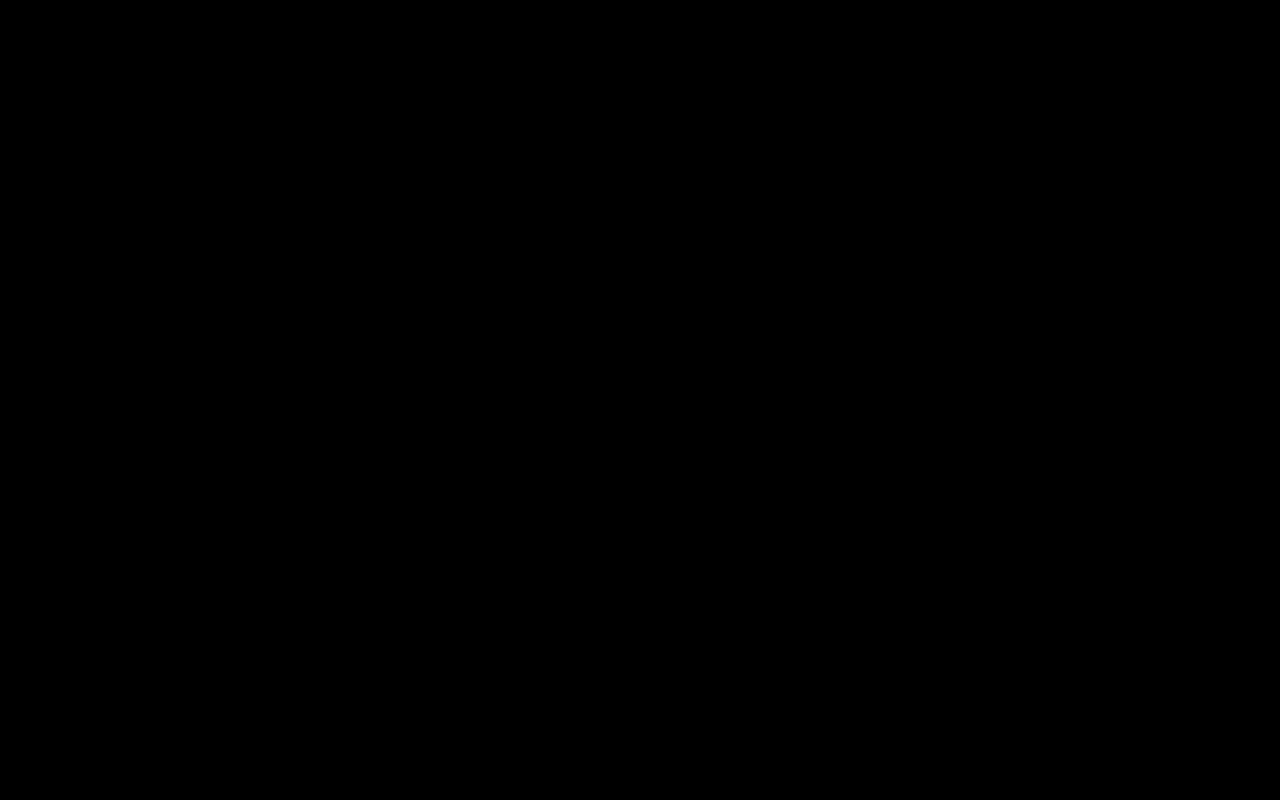
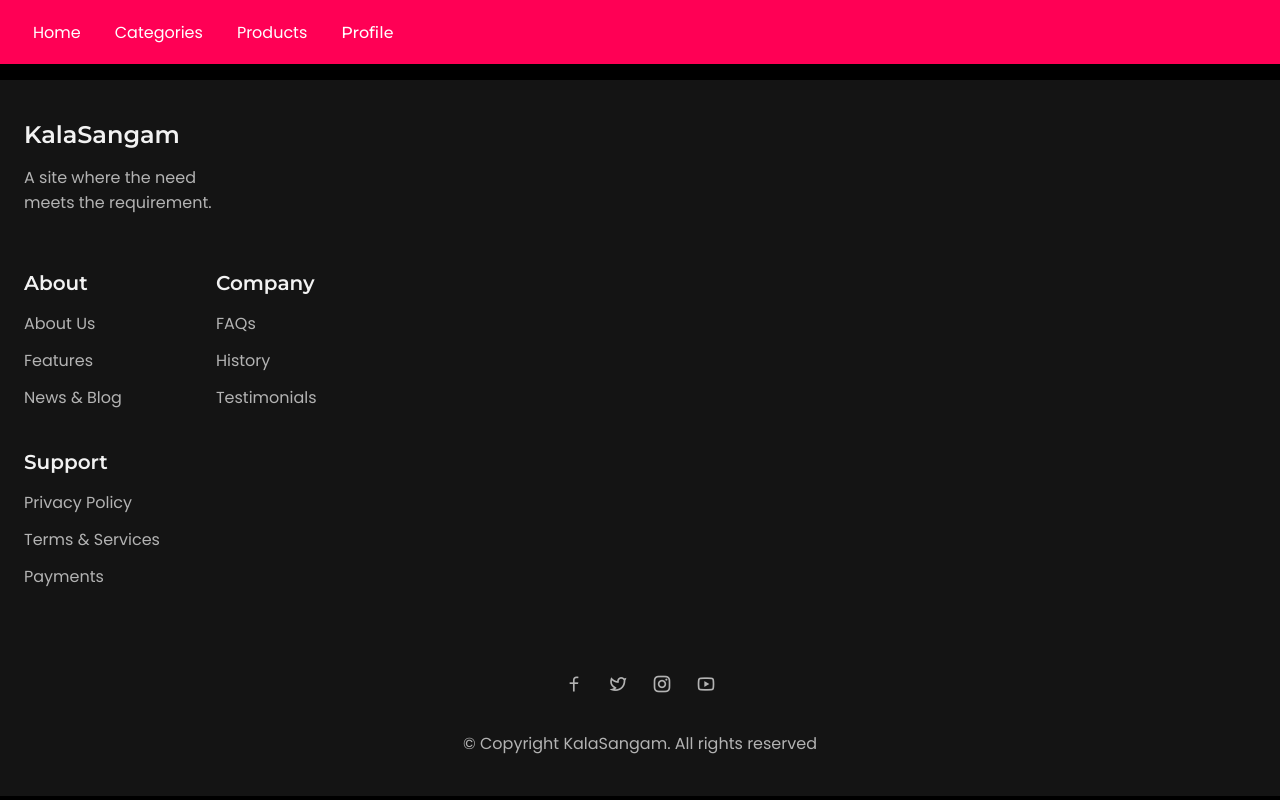
Before and after one commit to eziokittu/Kalasangam-app, a React (Create React App) app in the folder kalasangam-frontend/: page /1/create-listing in a window 1280 px wide. Before the commit this address had no page. Built offline with nearby package versions, Linux system fonts and the light colour scheme.

Commit message:
some small changes

```diff
--- a/kalasangam-frontend/src/App.js
+++ b/kalasangam-frontend/src/App.js
@@ -8,6 +8,7 @@ import {
 } from 'react-router-dom';
 import React, { useState, useCallback } from 'react';
 
+import MainNavigation from './reusable/Navigation/MainNavigation';
 import Header from './shared/header/Header';
 import Footer from './shared/footer/Footer';
 import Main from './pages/main/Main';
@@ -61,10 +62,11 @@ function App() {
       }}
     >
       <BrowserRouter>
-        <Header
+        {/* <Header
           appname='KalaSangam'
           names={['Home', 'Categories', 'Products', 'Create Listing', 'Profile']}
-        />
+        /> */}
+        <MainNavigation />
 
         <Routes>
           <Route exact path='/' element={<Main homeImage={IMAGES.image_home}/>} />
@@ -76,6 +78,7 @@ function App() {
 
         <Footer />
       </BrowserRouter>
+
     </AuthContext.Provider>
   );
 }
--- a/kalasangam-frontend/src/reusable/Navigation/MainNavigation.js
+++ b/kalasangam-frontend/src/reusable/Navigation/MainNavigation.js
@@ -1,5 +1,5 @@
 import React, { useState } from 'react';
-import { Link } from 'react-router-dom';
+// import { Link } from 'react-router-dom';
 
 import MainHeader from './MainHeader';
 import NavLinks from './NavLinks';
@@ -23,7 +23,7 @@ const MainNavigation = props => {
       {drawerIsOpen && <Backdrop onClick={closeDrawerHandler} />}
       <SideDrawer show={drawerIsOpen} onClick={closeDrawerHandler}>
         <nav className="main-navigation__drawer-nav">
-          <NavLinks />
+          <NavLinks names={['Home', 'Categories', 'Products', 'Create Listing', 'Profile']} />
         </nav>
       </SideDrawer>
 
@@ -36,11 +36,11 @@ const MainNavigation = props => {
           <span />
           <span />
         </button>
-        <h1 className="main-navigation__title">
+        {/* <h1 className="main-navigation__title">
           <Link to="/">YourPlaces</Link>
-        </h1>
+        </h1> */}
         <nav className="main-navigation__header-nav">
-          <NavLinks />
+          <NavLinks names={['Home', 'Categories', 'Products', 'Create Listing', 'Profile']} />
         </nav>
       </MainHeader>
     </React.Fragment>
--- a/kalasangam-frontend/src/reusable/Navigation/NavLinks.js
+++ b/kalasangam-frontend/src/reusable/Navigation/NavLinks.js
@@ -1,7 +1,7 @@
 import React, { useContext } from 'react';
 import { NavLink } from 'react-router-dom';
 
-import { AuthContext } from '../../context/auth-context';
+import { AuthContext } from '../../reusable/context/auth-context';
 import './NavLinks.css';
 
 const NavLinks = props => {
@@ -10,16 +10,27 @@ const NavLinks = props => {
   return (
     <ul className="nav-links">
       <li>
-        <NavLink to="/" exact>
-          ALL USERS
-        </NavLink>
+        <NavLink to="/" exact>{props.names[0]}</NavLink>
+      </li>
+      <li>
+        <NavLink to="/categories" exact>{props.names[1]}</NavLink>
+      </li>
+      <li>
+        <NavLink to="/products" exact>{props.names[2]}</NavLink>
       </li>
       {auth.isLoggedIn && (
         <li>
-          <NavLink to={`/${auth.userId}/places`}>MY PLACES</NavLink>
+          <NavLink to={`/${auth.userId}/create-listing`}>{props.names[3]}</NavLink>
+        </li>
+
+      )}
+      {!auth.isLoggedIn && (
+        <li className="nav__login">
+          <NavLink to="/auth" className="nav__link active-link">{props.names[4]}</NavLink>
         </li>
       )}
-      {auth.isLoggedIn && (
+
+      {/* {auth.isLoggedIn && (
         <li>
           <NavLink to="/places/new">ADD PLACE</NavLink>
         </li>
@@ -33,7 +44,7 @@ const NavLinks = props => {
         <li>
           <button onClick={auth.logout}>LOGOUT</button>
         </li>
-      )}
+      )} */}
     </ul>
   );
 };
--- a/kalasangam-frontend/src/shared/header/Header.js
+++ b/kalasangam-frontend/src/shared/header/Header.js
@@ -29,10 +29,6 @@ export default function Header(props) {
 
 					</nav>
 				</SideDrawer>
-
-				<MainHeader>
-
-				</MainHeader>
 
 				<div className="nav__menu" id="nav-menu">
 					<ul className="nav__list">
```
Also changed, not shown: 1 other file (tests, documents, lock files or other folders).
